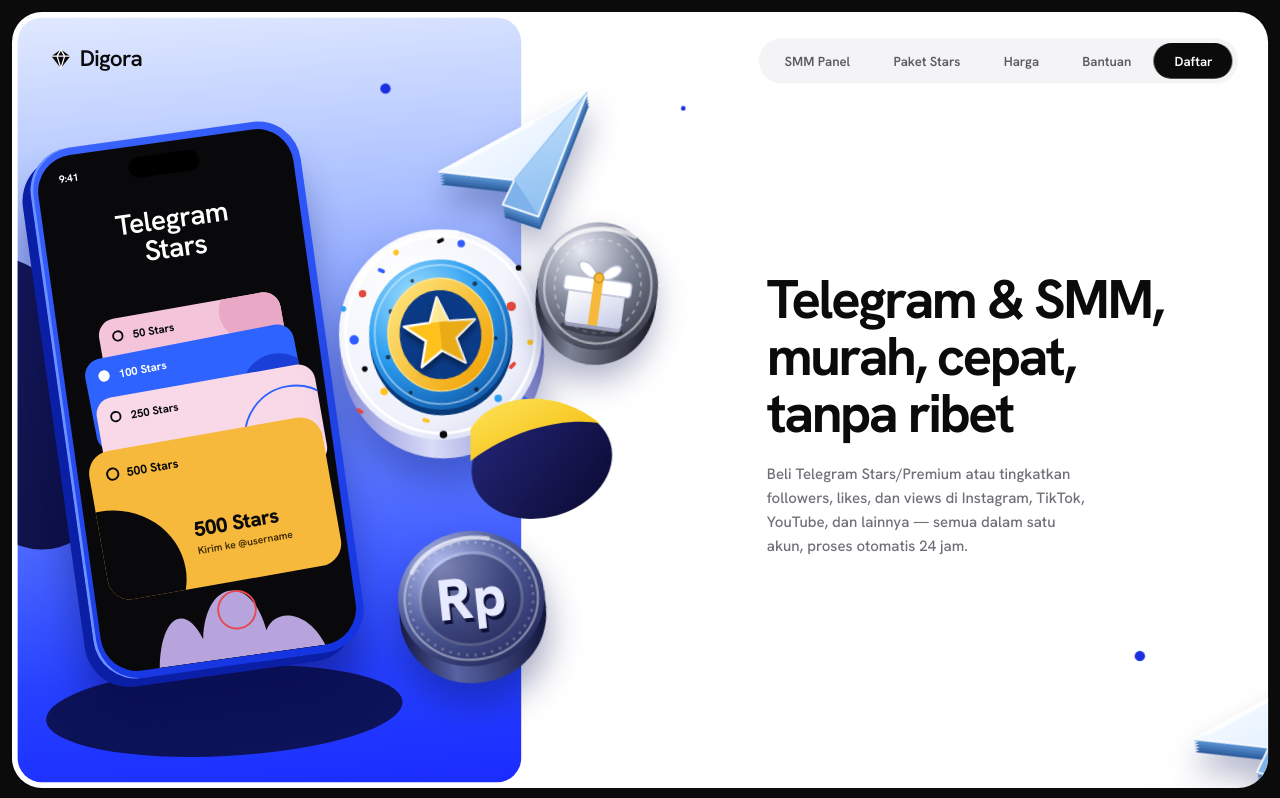
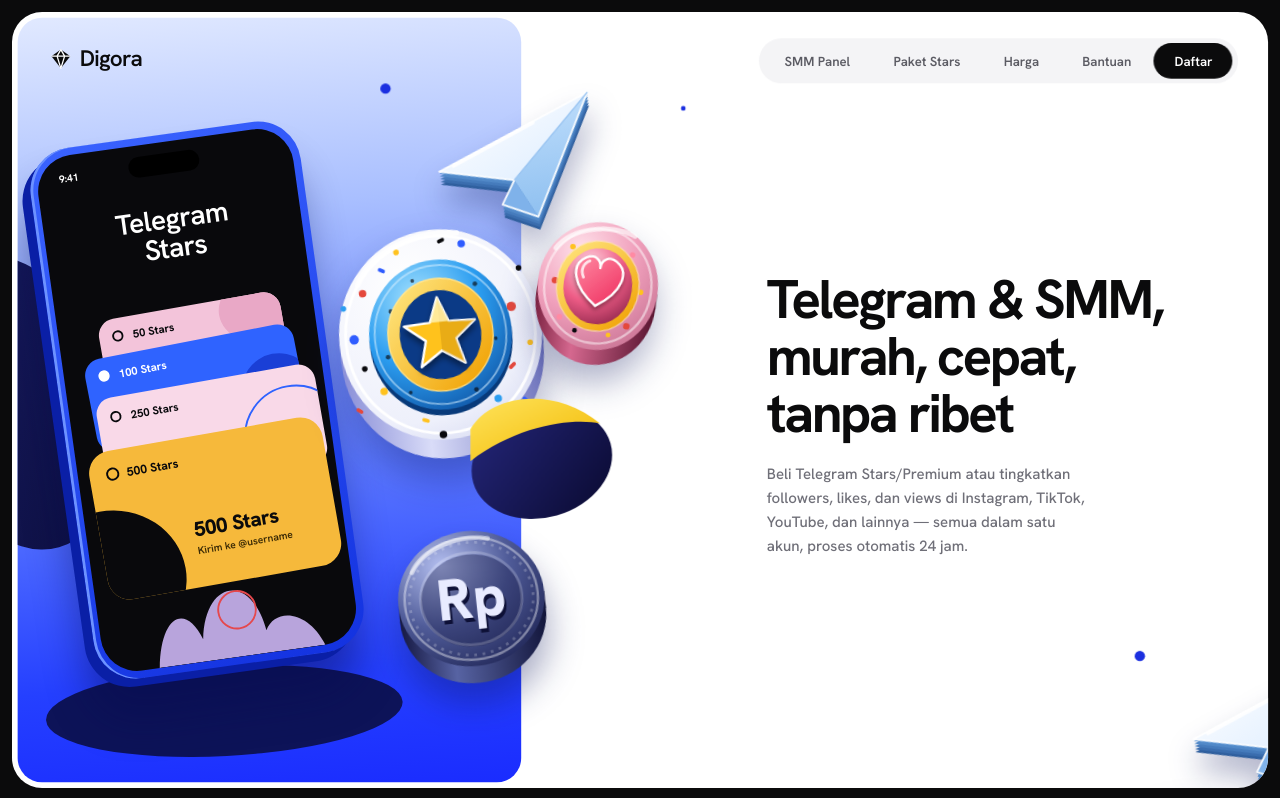
Before and after one commit to Minzx0x/digora, a Next.js app: page / in a window 1280 px wide. Shown: the top 798 px of the page. Built offline with nearby package versions, Linux system fonts and the light colour scheme.

Commit message:
fiks landingpage dan search concole

```diff
--- a/app/layout.tsx
+++ b/app/layout.tsx
@@ -6,9 +6,9 @@
 import "./globals.css";
 import "./sections.css";
 
-const TITLE = "Digora — Telegram Stars, Premium & SMM Panel";
+const TITLE = "Digora — Telegram Stars & SMM Panel Termurah";
 const DESCRIPTION =
-  "Beli Telegram Stars & Premium, atau pesan layanan SMM Panel (followers, likes, views) untuk Instagram, TikTok, YouTube, dan lainnya. Proses otomatis 24 jam.";
+  "Top up Telegram Stars/Premium & SMM Panel (followers, likes, views) untuk IG, TikTok, YouTube — harga termurah, proses otomatis 24 jam, langsung masuk.";
 
 export const metadata: Metadata = {
   // Dibutuhkan Next.js buat nge-resolve URL gambar OG (app/opengraph-image.tsx)
--- a/components/Coins.tsx
+++ b/components/Coins.tsx
@@ -227,6 +227,89 @@
     );
 }
 
+export function HeartCoin({ style, className, scale = 1 }: P) {
+    return (
+        <svg
+            style={{ transform: "rotate(8deg)", filter: "drop-shadow(0 20px 18px rgba(10,20,90,0.32))", ...style }}
+            width={156 * scale}
+            height={178 * scale}
+            viewBox="0 0 156 178"
+            className={className}
+            aria-hidden="true"
+        >
+            <defs>
+                <linearGradient id="hS" gradientUnits="userSpaceOnUse" x1="12" y1="0" x2="140" y2="0">
+                    <stop offset="0" stopColor="#7a2140" />
+                    <stop offset="0.35" stopColor="#d5688f" />
+                    <stop offset="1" stopColor="#5c1733" />
+                </linearGradient>
+                <radialGradient id="hT" cx="32%" cy="24%" r="92%">
+                    <stop offset="0" stopColor="#ffe1ea" />
+                    <stop offset="0.5" stopColor="#f0a0bc" />
+                    <stop offset="1" stopColor="#c46e8f" />
+                </radialGradient>
+                <radialGradient id="hM" cx="36%" cy="26%" r="88%">
+                    <stop offset="0" stopColor="#ffd7e2" />
+                    <stop offset="0.5" stopColor="#ee5c86" />
+                    <stop offset="1" stopColor="#7a1a3e" />
+                </radialGradient>
+                <linearGradient id="hBl" x1="0" y1="0" x2="1" y2="1">
+                    <stop offset="0" stopColor="#ffe680" />
+                    <stop offset="1" stopColor="#f0a000" />
+                </linearGradient>
+                <linearGradient id="hG" x1="0" y1="0" x2="1" y2="1">
+                    <stop offset="0" stopColor="#ff8aa3" />
+                    <stop offset="1" stopColor="#ee2b5c" />
+                </linearGradient>
+                <filter id="hF" x="-30%" y="-30%" width="160%" height="170%">
+                    <feDropShadow dx="0" dy="3" stdDeviation="2.5" floodColor="#000000" floodOpacity="0.4" />
+                </filter>
+            </defs>
+            <ellipse cx="76" cy="94" rx="64" ry="68" fill="url(#hS)" />
+            <rect x="12" y="78" width="128" height="16" fill="url(#hS)" />
+            <ellipse cx="76" cy="78" rx="64" ry="68" fill="url(#hT)" />
+            <ellipse cx="76" cy="78" rx="57" ry="61" fill="none" stroke="#ffffff" strokeOpacity="0.5" strokeWidth="2.5" />
+
+            <g>
+                <circle cx="44" cy="40" r="3" fill="#ffc21f" />
+                <circle cx="108" cy="40" r="3" fill="#ff8aa3" />
+                <circle cx="30" cy="78" r="3.5" fill="#e4483c" />
+                <circle cx="122" cy="78" r="3" fill="#ffc21f" />
+                <circle cx="40" cy="116" r="3" fill="#ff8aa3" />
+                <circle cx="112" cy="116" r="3.5" fill="#e4483c" />
+                <circle cx="58" cy="128" r="2.5" fill="#09090c" />
+                <circle cx="94" cy="128" r="2.5" fill="#ffc21f" />
+                <rect x="48" y="48" width="7" height="3.5" rx="1.5" fill="#ffc21f" transform="rotate(30 48 48)" />
+                <rect x="98" y="104" width="7" height="3.5" rx="1.5" fill="#e4483c" transform="rotate(-40 98 104)" />
+            </g>
+
+            <ellipse cx="76" cy="80" rx="40" ry="44" fill="#4a1128" />
+            <ellipse cx="76" cy="78" rx="40" ry="44" fill="url(#hM)" stroke="url(#hBl)" strokeWidth="7" />
+            <ellipse cx="76" cy="78" rx="44" ry="48" fill="none" stroke="#ffe9a0" strokeOpacity="0.6" strokeWidth="1.5" />
+
+            <g filter="url(#hF)">
+                <path
+                    d="M76 99 C49 81 44.5 58.5 59.5 49.5 C68.5 44.25 76 49.5 76 58.5 C76 49.5 83.5 44.25 92.5 49.5 C107.5 58.5 103 81 76 99 Z"
+                    fill="url(#hG)"
+                    stroke="#ffffff"
+                    strokeWidth="2.5"
+                    strokeLinejoin="round"
+                />
+                <path
+                    d="M64 52.5 C58 55.5 55 63 59.5 70.5"
+                    fill="none"
+                    stroke="#ffffff"
+                    strokeOpacity="0.8"
+                    strokeWidth="3"
+                    strokeLinecap="round"
+                />
+            </g>
+
+            <path d="M26 44 C40 20 80 10 108 20" fill="none" stroke="#ffffff" strokeOpacity="0.65" strokeWidth="5" strokeLinecap="round" />
+        </svg>
+    );
+}
+
 export function Blobs({ style, className, scale = 1 }: P) {
     return (
         <svg style={{ ...style }} width={176 * scale} height={150 * scale} viewBox="0 0 176 150" className={className}
--- a/components/Objects.tsx
+++ b/components/Objects.tsx
@@ -1,5 +1,5 @@
 import type { CSSProperties } from "react";
-import { Plane, StarCoin, GiftCoin, Blobs, RpCoin } from "./Coins";
+import { Plane, StarCoin, HeartCoin, Blobs, RpCoin } from "./Coins";
 
 const abs: CSSProperties = { position: "absolute" };
 
@@ -13,7 +13,7 @@
 
 // Cuma sisain objek yang beneran nyambung ke produk (biar gak berisik & gak
 // ngalihin fokus dari headline): StarCoin = Stars, Plane = logo Telegram,
-// GiftCoin = "kirim ke teman" (sesuai copy), RpCoin = harga/pembayaran.
+// HeartCoin = like/engagement SMM Panel, RpCoin = harga/pembayaran.
 // BoltCoin, YellowRing, Torus, dan sebagian Dot dihapus karena gak ada makna
 // jelas ke produk, cuma nambah keramaian visual.
 /** Floating 3D objects around the phone. Coordinates are in the 700x826 scene space. */
@@ -24,7 +24,7 @@
       <Dot left={392} top={76} size={11} />
       <Dot left={712} top={100} size={5} />
       <StarCoin className="float-slow" style={{ ...abs, left: 336, top: 226 }} />
-      <GiftCoin className="float" style={{ ...abs, left: 546, top: 226, animationDelay: "-2s" }} />
+      <HeartCoin className="float" style={{ ...abs, left: 546, top: 226, animationDelay: "-2s" }} />
       <Blobs style={{ ...abs, left: 474, top: 398 }} />
       <RpCoin className="float-slow" style={{ ...abs, left: 398, top: 540, animationDelay: "-2s" }} />
     </>
```
Also changed, not shown: components/AdminOrders.tsx (+10 -1 lines).
